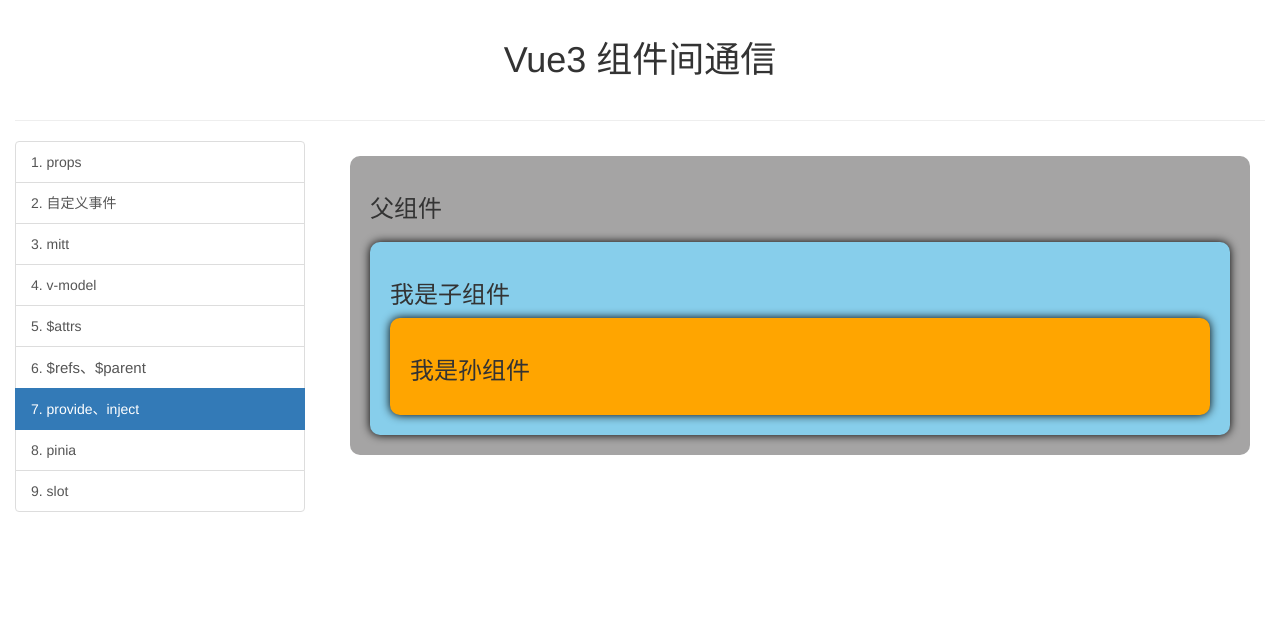
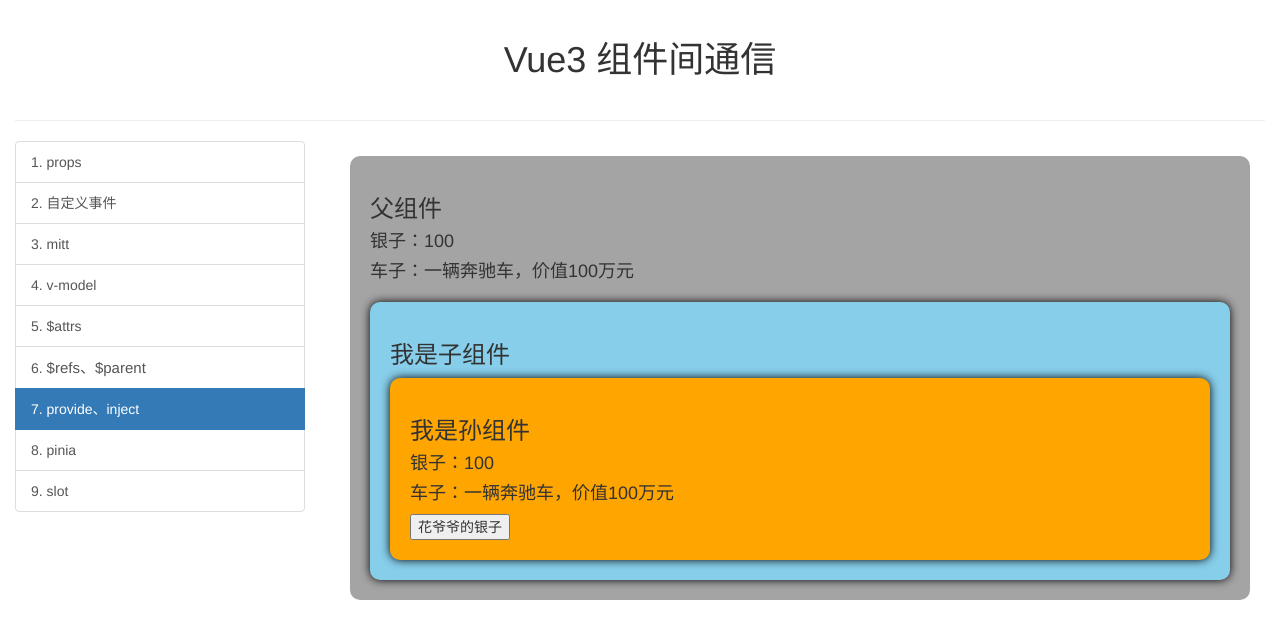
Before and after one commit to Pakho-Yip/hello_vue3, a Vue app: page /provide-inject in a window 1280 px wide. Shown: the top 638 px of the page. Built offline with nearby package versions, Linux system fonts and the light colour scheme.

Commit message:
52_组件通信_方式7_provide_inject

```diff
--- a/src/pages/07_provide-inject/Father.vue
+++ b/src/pages/07_provide-inject/Father.vue
@@ -1,12 +1,30 @@
 <template>
   <div class="father">
     <h3>父组件</h3>
+    <h4>银子：{{ money }}</h4>
+    <h4>车子：一辆{{ car.brand }}车，价值{{ car.price }}万元</h4>
     <Child/>
   </div>
 </template>
 
 <script setup lang="ts" name="Father">
   import Child from './Child.vue'
+  import { ref,reactive,provide  } from 'vue'
+
+  let money = ref(100)
+  let car = reactive({
+    brand: '奔驰',
+    price: 100
+  })
+
+  function updateMoney(val:number){
+    money.value -= val
+  }
+  // 向后代提供数据
+  // provide('moneyContext',{money:money.value,updateMoney}) //.value不是响应式的，是取值赋给money,
+  provide('moneyContext',{money,updateMoney}) //非.value时money是一个响应式对象
+  provide('car',car)
+
 </script>
 
 <style scoped>
--- a/src/pages/07_provide-inject/GrandChild.vue
+++ b/src/pages/07_provide-inject/GrandChild.vue
@@ -1,10 +1,17 @@
 <template>
   <div class="grand-child">
     <h3>我是孙组件</h3>
+    <h4>银子：{{ money }}</h4>
+    <h4>车子：一辆{{ car.brand }}车，价值{{ car.price }}万元</h4>
+    <button @click="updateMoney(6)">花爷爷的银子</button>
   </div>
 </template>
 
 <script setup lang="ts" name="GrandChild">
+  import {inject} from 'vue'
+
+  let {money,updateMoney} = inject('moneyContext',{money:0,updateMoney:(param:number)=>{}})
+  let car = inject('car',{brand:'未知',price:0})
 
 </script>
 
```
